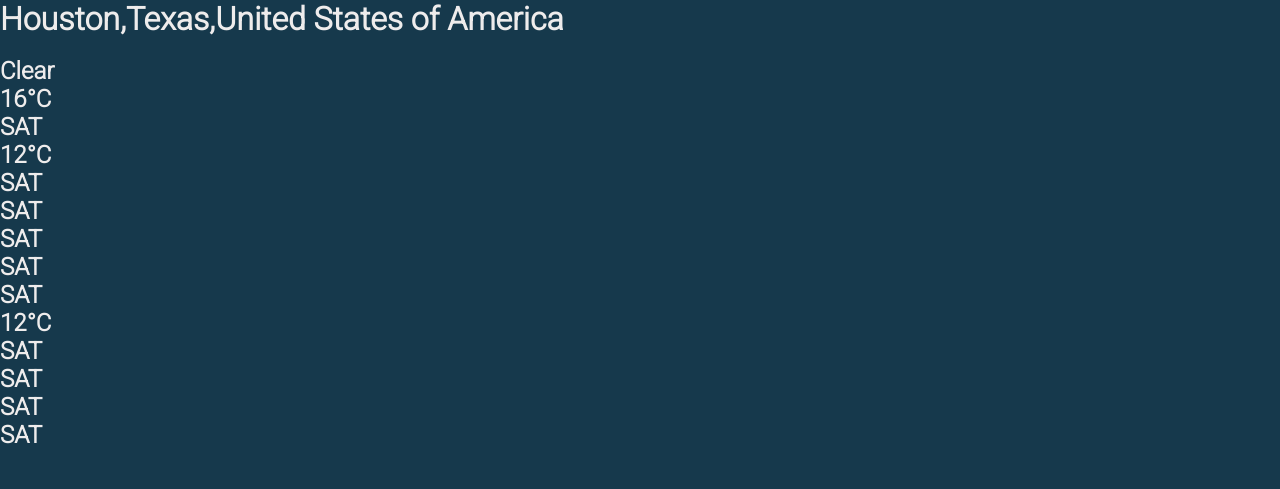
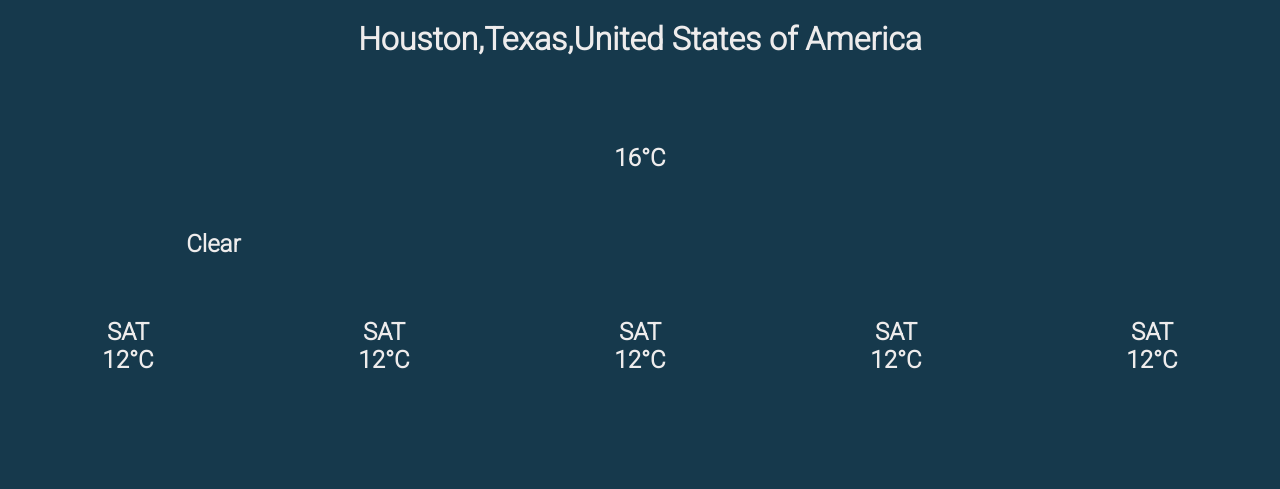
Before and after one commit to DavidS2602/WeatherPage, a website: page index.html in a window 1280 px wide. Drawn offline with Linux system fonts and the light colour scheme.

Commit message:
Fin de la maquetación, detalles por revisar

```diff
--- a/index.html
+++ b/index.html
@@ -25,63 +25,35 @@
                 <h2 class="data"></h2>
             </div>
         </section>
+
+    <section id="Future-temperature-section">
         <div class="temperature-section">
             <h2 class="day">SAT</h2>
             <span></span>
-            <div></div>
             <h2 class="temperature-day">12°C</h2>
         </div>
         <div class="temperature-section">
             <h2 class="day">SAT</h2>
             <span></span>
-            <h2 class="temperature-day"></h2>
-        </div>
-        <div class="temperature-section">
-            <h2 class="day">SAT</h2>
-            <span></span>
-            <h2 class="temperature-day"></h2>
-        </div>
-        <div class="temperature-section">
-            <h2 class="day">SAT</h2>
-            <span></span>
-            <h2 class="temperature-day"></h2>
-        </div>
-        <div class="temperature-section">
-            <h2 class="day">SAT</h2>
-            <span></span>
-            <h2 class="temperature-day"></h2>
-        </div>
-</section>
-
-    <section id="Future-temperature-section">
-        <div class="temperature-section">
-            <h2 class="day">SAT</h2>
-            <span></span>
-            <div></div>
             <h2 class="temperature-day">12°C</h2>
         </div>
         <div class="temperature-section">
             <h2 class="day">SAT</h2>
             <span></span>
-            <h2 class="temperature-day"></h2>
+            <h2 class="temperature-day">12°C</h2>
         </div>
         <div class="temperature-section">
             <h2 class="day">SAT</h2>
             <span></span>
-            <h2 class="temperature-day"></h2>
+            <h2 class="temperature-day">12°C</h2>
         </div>
         <div class="temperature-section">
             <h2 class="day">SAT</h2>
             <span></span>
-            <h2 class="temperature-day"></h2>
-        </div>
-        <div class="temperature-section">
-            <h2 class="day">SAT</h2>
-            <span></span>
-            <h2 class="temperature-day"></h2>
+            <h2 class="temperature-day">12°C</h2>
         </div>
     </section>
 
-    <script src="./src/main.js"></script>
+    <script src="./JS/web.js"></script>
 </body>
 </html>
--- a/styles/styles.css
+++ b/styles/styles.css
@@ -18,4 +18,46 @@ body {
     font-family: 'Roboto', sans-serif;
     background-color: #16394c;
     color: var(--text);
+    display: grid;
 }
+#Country-section {
+    text-align: center;
+    padding-top: 20px;
+    border-bottom: 10px;
+}
+#status-weather {
+    display: grid;
+    grid-template-columns: repeat(3, 1fr);
+    justify-content: center;
+    width: 100vw;
+    text-align: center;
+    grid-template-rows: 200px;
+    padding-bottom: 60px;
+}
+#status-weather .weather-logo {
+    display: grid;
+    align-items: end;
+}
+#status-weather .temperature-data {
+    display: grid;
+    align-items: center;
+}
+#status-weather .weather-data {
+    display: grid;
+    align-items: center;
+}
+
+#Future-temperature-section {
+    display: grid;
+    grid-template-columns: repeat(5, 1fr);
+    grid-template-rows: repeat(3, 1fr);
+    justify-content: center;
+    text-align: center;
+    width: 100%;
+    height: 100%;
+}
+#Future-temperature-section .temperature-day {
+    display: grid;
+    grid-row-start: 3;
+    grid-row-end: 4;
+}
```
